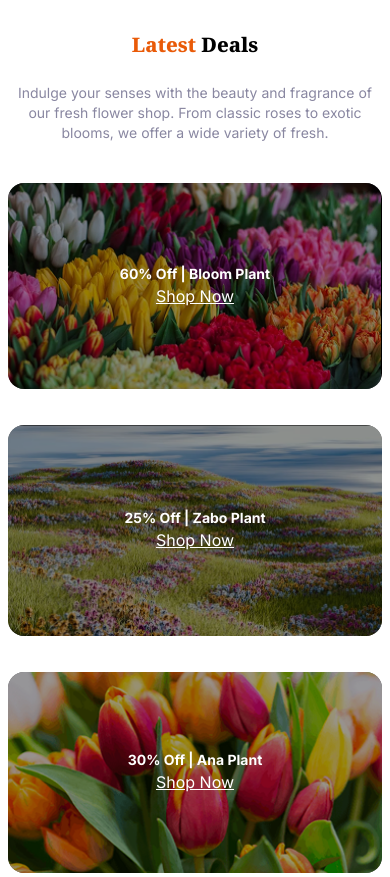
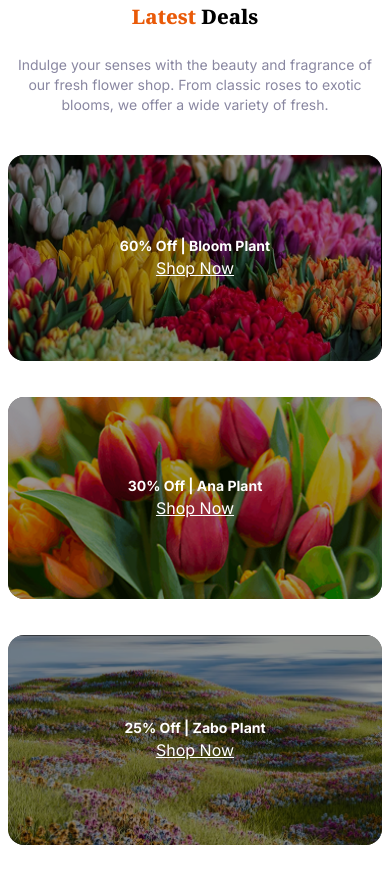
Before and after one commit to Riadul-Islam-551/Responsive-flowers, a plain HTML site: page index.html in a window 390 px wide. Shown: the part 2957-3834 px from the top of the page. Drawn offline with nearby package versions, Linux system fonts and the light colour scheme.

Commit message:
complet the site

```diff
--- a/index.html
+++ b/index.html
@@ -54,7 +54,7 @@
 
         </nav>
         <section
-            class="banner flex flex-col-reverse  lg:flex-row  justify-between items-center lg:items-end lg:h-[461px] mt-[50px] lg:mt-[100px] xl:mt-[150px]">
+            class="banner flex flex-col-reverse  lg:flex-row  justify-between items-center lg:items-end lg:h-[461px] mt-[50px] xl:mt-[100px]">
             <div class="banner-content lg:w-1/2 mx-2">
                 <h1 class="text-xl lg:text-5xl  font-bold primary-text mt-5 lg:mt-0">ALWAYS <span
                         class="primary-color leading-[35px] lg:leading-[65px]">FRESH
@@ -73,7 +73,7 @@
         </section>
     </header>
     <!-- plants section  -->
-    <section class="plants container mx-auto mt-[70px] lg:mt-[135px]">
+    <section class="plants container mx-auto mt-[70px] lg:mt-[135px]  ">
         <div class="plants-des text-center ">
             <h1 class="text-xl lg:text-5xl font-bold primary-text "> <span class="primary-color leading-[65px]">Our
                 </span>Plants</h1>
@@ -139,14 +139,14 @@
     </section>
     <!-- plants store section starts here  -->
     <section
-        class="container my-[70px] md:my-[100px] lg:mb[200px] mx-auto flex flex-col lg:flex-row justify-center lg:justify-between items-start lg:items-center gap-7  ">
+        class="container my-[70px] md:my-[100px] lg:my-[200px] mx-auto flex flex-col lg:flex-row justify-center lg:justify-between items-start lg:items-center gap-7  ">
         <div class="content lg:w-1/2 mx-auto p-2  relative ">
             <img src="./assets/flower-store.png" alt="flower store image" class="w-[100%] rounded-3xl">
             <img src="./assets/trusted-badge.png" alt="badge icon"
                 class="w-[200px] xl:w-[300px] absolute top-[-100px] right-[-90px] xl:top-[-140px] xl:right-[-150px] hidden lg:block">
         </div>
         <div class="content lg:w-1/2 mx-2  lg:ml-9">
-            <h1 class="text-xl lg:text-5xl font-bold primary-text mb-6">Flower & Plants <br> Lover</h1>
+            <h1 class="text-xl lg:text-5xl font-bold primary-text mb-6 max-w-[500px]">Flower & Plants Lover</h1>
             <ul class="secondary-color ml-5 text-sm lg:text-lg">
                 <li class="list-disc mb-3 ">
                     Indulge your senses with the beauty and fragrance of our fresh flower shop. From classic roses to
@@ -161,7 +161,7 @@
         </div>
     </section>
     <!-- deals plans  -->
-    <section class="deals container mx-auto mb-[100px]">
+    <section class="deals container mx-auto mb-[100px] ">
         <h1 class="text-xl lg:text-5xl font-bold primary-text mb-6 text-center"><span
                 class="primary-color">Latest</span> Deals</h1>
         <p
@@ -170,29 +170,35 @@
             senses with the beauty and
             fragrance of our fresh flower shop. From classic roses to exotic blooms, we offer a wide variety of fresh.
         </p>
-        <div class="offer-container grid grid-cols-1 lg:grid-cols-3 gap-9 offer-text mx-2 lg:mx-0 ">
-            <div class="content offer-1 relative offer-background rounded-2xl ">
-                <img src="./assets/deal-bloom.png" alt="blooming flower" class="w-[100%] opacity-60 rounded-2xl ">
-                <div class="text-center absolute top-[50%] left-[50%] translate-[-50%]">
-                    <h3 class="font-bold text-sm md:text-lg lg:text-xl ">60% Off | Bloom Plant</h3>
-                    <button><a href="#" class="underline ">Shop Now</a></button>
+        <div class="offer-container grid grid-cols-1 lg:grid-cols-3 offer-text mx-2 lg:mx-0 gap-x-9 gap-y-9 lg:gap-y-0">
+            <div class="grid gap-9">
+                <div class="content offer-1 relative offer-background rounded-2xl ">
+                    <img src="./assets/deal-bloom.png" alt="blooming flower" class="w-[100%] h-[100%] opacity-60 rounded-2xl ">
+                    <div class="text-center absolute top-[50%] left-[50%] translate-[-50%]">
+                        <h3 class="font-bold text-sm md:text-lg lg:text-xl ">60% Off | Bloom Plant</h3>
+                        <button><a href="#" class="underline ">Shop Now</a></button>
+                    </div>
+                </div>
+                <div class="content offer-2 relative offer-background rounded-2xl ">
+                    <img src="./assets/deal-ana.png" alt="zabo flower" class="w-[100%] h-[100%] opacity-60 rounded-2xl ">
+                    <div class="text-center absolute top-[50%] left-[50%] translate-[-50%]">
+                        <h3 class="font-bold text-sm md:text-lg lg:text-xl ">30% Off | Ana Plant</h3>
+                        <button><a href="#" class="underline ">Shop Now</a></button>
+                    </div>
                 </div>
             </div>
-            <div
-                class="content offer-2 lg:col-span-2 lg:row-span-2 relative offer-background rounded-2xl flex justify-center items-center">
-                <img src="./assets/deal-zabo.png" alt="ana flower" class="w-[100%] h-[100%]  opacity-60 rounded-2xl">
+
+
+            <div class="content offer-3 lg:col-span-2 lg:row-span-2 relative offer-background rounded-2xl flex >
+
+            justify-center items-center">
+                <img src="./assets/deal-zabo.png" alt="ana flower" class="w-[100%] h-[100%] opacity-60 rounded-2xl">
                 <div class="text-center absolute top-[50%] left-[50%] translate-[-50%]">
                     <h3 class="font-bold text-sm md:text-lg lg:text-2xl ">25% Off | Zabo Plant</h3>
                     <button><a href="#" class="underline ">Shop Now</a></button>
                 </div>
             </div>
-            <div class="content offer-3 relative offer-background rounded-2xl ">
-                <img src="./assets/deal-ana.png" alt="zabo flower" class="w-[100%]  opacity-60 rounded-2xl ">
-                <div class="text-center absolute top-[50%] left-[50%] translate-[-50%]">
-                    <h3 class="font-bold text-sm md:text-lg lg:text-xl ">30% Off | Ana Plant</h3>
-                    <button><a href="#" class="underline ">Shop Now</a></button>
-                </div>
-            </div>
+
         </div>
     </section>
     <!-- subscription section  -->
@@ -208,7 +214,8 @@
     <footer class="container mx-auto my-[100px] grid grid-cols-1 lg:grid-cols-6 secondary-color lg:gap-9 ">
         <div class="content lg:col-span-2 mx-2 xl:mx-0">
             <img src="./assets/logo.png" alt="logo" class="w-[100px] lg:w-[135px]">
-            <p class="mt-5 text-sm lg:text-lg">Indulge your senses with the beauty and fragrance of our fresh flower shop. </p>
+            <p class="mt-5 text-sm lg:text-lg">Indulge your senses with the beauty and fragrance of our fresh flower
+                shop. </p>
         </div>
         <div class="content mt-7 lg:mt-0 text-sm lg:text-lg">
             <ul>
```
